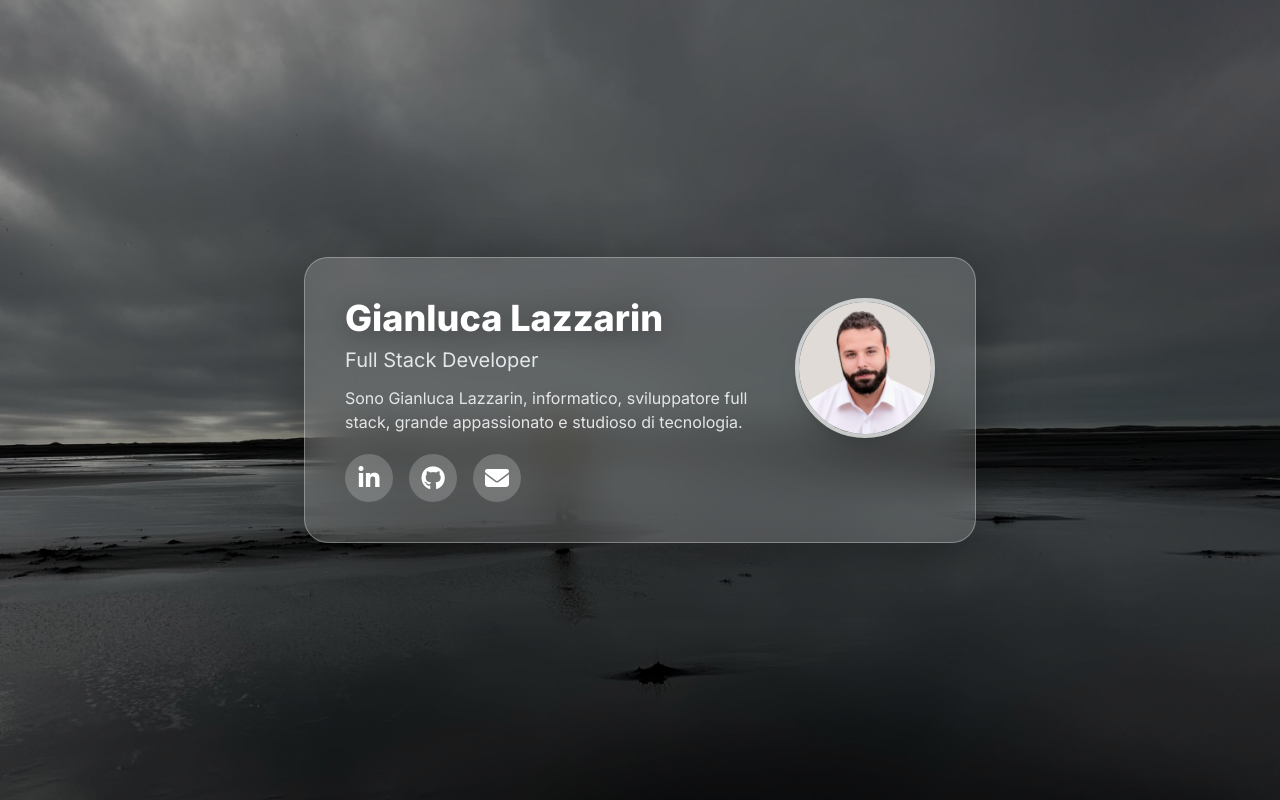
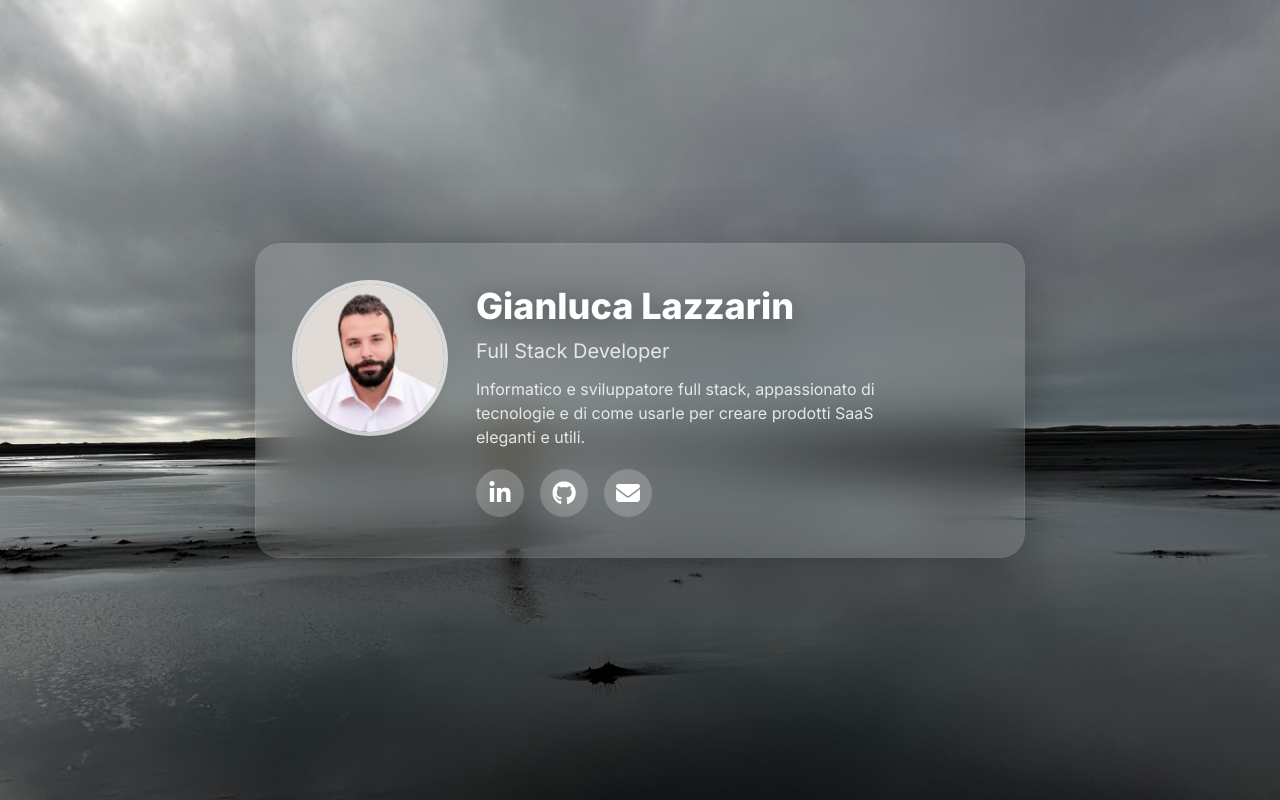
Before and after one commit to gianlucalazzarin/gianlucalazzar.in, a Next.js app: page / in a window 1280 px wide. Built offline with nearby package versions, Linux system fonts and the light colour scheme.

Commit message:
nuova versione

```diff
--- a/app/layout.tsx
+++ b/app/layout.tsx
@@ -7,7 +7,7 @@ const inter = Inter({ subsets: ['latin'] })
 
 export const metadata: Metadata = {
   title: 'GianlucaLazzar.in',
-  description: 'Ciao!',
+  description: 'Full Stack Developer',
 }
 
 export default function RootLayout({
--- a/app/page.tsx
+++ b/app/page.tsx
@@ -1,84 +1,101 @@
-import Image from 'next/image';
-import bgImage from '../public/background.jpg';
-import profilePic from '../public/profile.jpg';
-import '@fortawesome/fontawesome-free/css/all.min.css';
-import 'animate.css';
+import Image from 'next/image'
+import bgImage from '../public/background.jpg'
+import profilePic from '../public/profile.jpg'
+import '@fortawesome/fontawesome-free/css/all.min.css'
+import 'animate.css'
 
 export default function Home() {
   return (
-    <div className="relative h-screen overflow-hidden">
-      {/* Background con focus a sinistra */}
+    <div className="relative min-h-screen overflow-hidden">
+      {/* Background con focal point spostato a sinistra */}
       <Image
         src={bgImage}
-        alt="background"
+        alt="Gianluca che cammina su uno sfondo urbano"
         fill
         priority
-        className="object-cover object-left object-[40%_50%]" // 👈 focal point sul lato sinistro
-        unoptimized
+        placeholder="blur"
+        sizes="100vw"
+        className="object-cover object-[35%_50%]"
       />
 
-      {/* Overlay per contrasto */}
-      <div className="absolute inset-0 bg-black/40" />
-
-      {/* Card centrale */}
-      <div className="relative z-10 h-full flex items-center justify-center px-6">
-        <div className="bg-white/15 backdrop-blur-xl border border-white/30 shadow-[0_10px_60px_rgba(0,0,0,0.35)] rounded-3xl p-8 sm:p-10 max-w-2xl animate__animated animate__fadeInUp">
-
+      {/* Contenuto */}
+      <main className="relative z-10 min-h-screen flex items-center justify-center px-6 py-10">
+        <section
+          aria-label="Profilo di Gianluca Lazzarin"
+          className="w-full max-w-3xl rounded-3xl bg-white/10 backdrop-blur-xl ring-1 ring-white/20 shadow-[0_10px_60px_rgba(0,0,0,0.35)] animate__animated animate__fadeInUp"
+        >
           {/* Layout foto + testo */}
-          <div className="flex flex-col sm:flex-row items-center sm:items-start gap-6 sm:gap-8">
-
+          <div className="flex flex-col sm:flex-row items-center sm:items-start gap-6 sm:gap-8 p-8 sm:p-10">
+            {/* Foto profilo a sinistra */}
+            <div className="relative group shrink-0">
+              <Image
+                src={profilePic}
+                alt="Ritratto di Gianluca Lazzarin"
+                width={148}
+                height={148}
+                placeholder="blur"
+                sizes="148px"
+                className="rounded-full ring-4 ring-white/70 shadow-xl transition-transform duration-500 group-hover:scale-105"
+              />
+              <div className="pointer-events-none absolute inset-0 rounded-full bg-gradient-to-tr from-white/20 to-transparent blur-2xl opacity-0 group-hover:opacity-100 transition duration-700" />
+            </div>
 
             {/* Testo a destra */}
             <div className="text-center sm:text-left">
-              <h1 className="text-4xl font-extrabold text-white drop-shadow-[0_4px_12px_rgba(0,0,0,0.35)]">
+              <h1 className="text-4xl font-extrabold text-white leading-tight drop-shadow-[0_4px_12px_rgba(0,0,0,0.35)]">
                 Gianluca Lazzarin
               </h1>
-              <h2 className="text-lg sm:text-xl text-gray-200 mt-2">Full Stack Developer</h2>
+              <h2 className="text-lg sm:text-xl text-gray-200 mt-2">
+                Full Stack Developer
+              </h2>
+
               <p className="text-gray-100/90 mt-3 max-w-md">
-                Sono Gianluca Lazzarin, informatico, sviluppatore full stack, grande appassionato e studioso di tecnologia.
+                Informatico e sviluppatore full stack, appassionato di tecnologie e di come usarle per creare prodotti SaaS eleganti e utili.
               </p>
 
-              {/* Icone social */}
-              <div className="flex justify-center sm:justify-start gap-4 mt-5">
-                <a
-                  href="https://www.linkedin.com/in/lazzaringianluca/"
-                  target="_blank"
-                  rel="noreferrer"
-                  className="bg-white/20 w-12 h-12 rounded-full flex items-center justify-center hover:bg-blue-600/80 hover:scale-110 transition"
-                >
-                  <i className="fab fa-linkedin-in text-white text-2xl" />
-                </a>
-                <a
-                  href="https://github.com/gianlucalazzarin"
-                  target="_blank"
-                  rel="noreferrer"
-                  className="bg-white/20 w-12 h-12 rounded-full flex items-center justify-center hover:bg-gray-900 hover:scale-110 transition"
-                >
-                  <i className="fab fa-github text-white text-2xl" />
-                </a>
-                <a
-                  href="mailto:info@gianlucalazzarin.com"
-                  className="bg-white/20 w-12 h-12 rounded-full flex items-center justify-center hover:bg-yellow-400/80 hover:scale-110 transition"
-                >
-                  <i className="fas fa-envelope text-white text-2xl" />
-                </a>
-              </div>
-            </div>
-
-                        {/* Foto profilo a sinistra */}
-            <div className="relative group shrink-0">
-              <Image
-                src={profilePic}
-                alt="Gianluca Lazzarin"
-                width={140}
-                height={140}
-                className="rounded-full border-4 border-white/70 shadow-xl transition-transform duration-500 group-hover:scale-105"
-              />
-              <div className="pointer-events-none absolute inset-0 rounded-full bg-gradient-to-tr from-white/20 to-transparent blur-2xl opacity-0 group-hover:opacity-100 transition duration-700" />
+              {/* Icone social accessibili */}
+              <nav aria-label="Link ai profili social" className="mt-5">
+                <ul className="flex justify-center sm:justify-start gap-4">
+                  <li>
+                    <a
+                      href="https://www.linkedin.com/in/lazzaringianluca/"
+                      target="_blank"
+                      rel="noopener noreferrer"
+                      className="group bg-white/20 w-12 h-12 rounded-full flex items-center justify-center transition hover:scale-110 focus-visible:outline-none focus-visible:ring-2 focus-visible:ring-offset-2 focus-visible:ring-white/70"
+                      aria-label="LinkedIn di Gianluca Lazzarin"
+                      title="LinkedIn"
+                    >
+                      <i className="fab fa-linkedin-in text-white text-2xl group-hover:opacity-90" />
+                    </a>
+                  </li>
+                  <li>
+                    <a
+                      href="https://github.com/gianlucalazzarin"
+                      target="_blank"
+                      rel="noopener noreferrer"
+                      className="group bg-white/20 w-12 h-12 rounded-full flex items-center justify-center transition hover:scale-110 focus-visible:outline-none focus-visible:ring-2 focus-visible:ring-offset-2 focus-visible:ring-white/70"
+                      aria-label="GitHub di Gianluca Lazzarin"
+                      title="GitHub"
+                    >
+                      <i className="fab fa-github text-white text-2xl group-hover:opacity-90" />
+                    </a>
+                  </li>
+                  <li>
+                    <a
+                      href="mailto:info@gianlucalazzarin.com"
+                      className="group bg-white/20 w-12 h-12 rounded-full flex items-center justify-center transition hover:scale-110 focus-visible:outline-none focus-visible:ring-2 focus-visible:ring-offset-2 focus-visible:ring-white/70"
+                      aria-label="Invia un'email a Gianluca Lazzarin"
+                      title="Email"
+                    >
+                      <i className="fas fa-envelope text-white text-2xl group-hover:opacity-90" />
+                    </a>
+                  </li>
+                </ul>
+              </nav>
             </div>
           </div>
-        </div>
-      </div>
+        </section>
+      </main>
     </div>
-  );
+  )
 }
```
